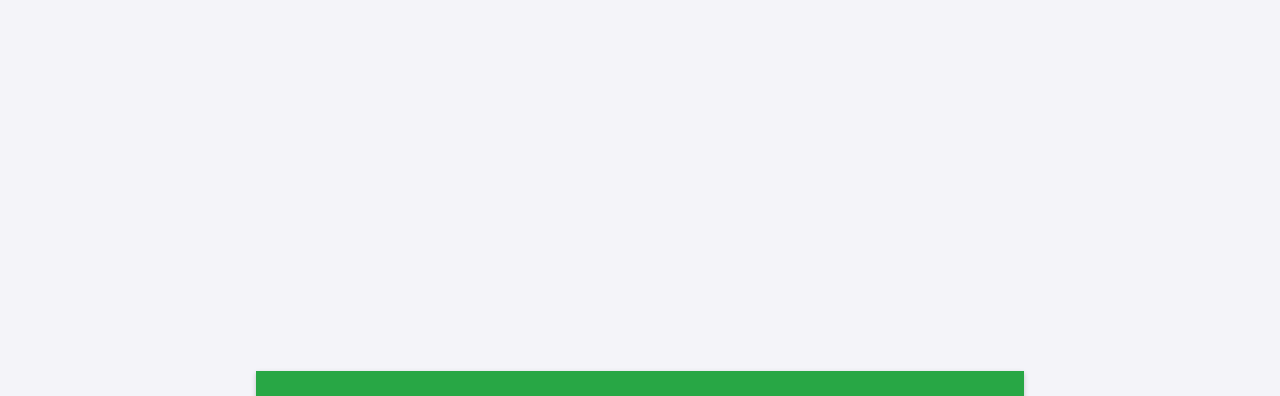
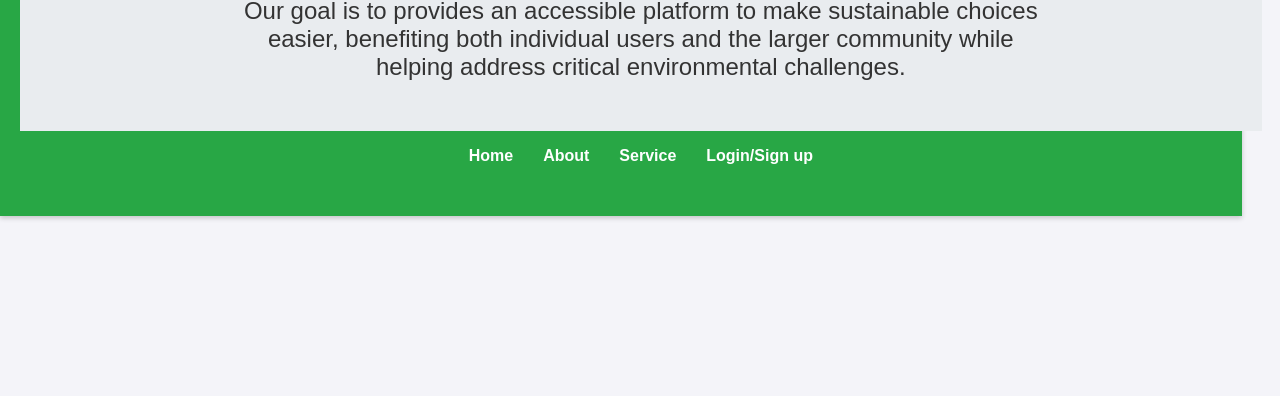
Before and after one commit to bangiscoder/3mtt-team-bh, a plain HTML site: page index.html in a window 1280 px wide. Shown: the part 243-639 px from the top of the page. Drawn offline with Linux system fonts and the light colour scheme.

Commit message:
Update general.css

```diff
--- a/styles/general.css
+++ b/styles/general.css
@@ -12,8 +12,8 @@ body {
     display: flex;
     flex-direction: column;
     align-items: center;
-    margin-right:20%;
-    margin-left:20%;
+    margin-right:3%;
+    margin-left:0%;
 }
 
 /* Sticky Header */
@@ -26,7 +26,7 @@ header {
     top: 0;
     z-index: 10;
     box-shadow: 0 2px 5px rgba(0, 0, 0, 0.2);
-    margin-top:80%;
+    margin-bottom:80%;
 
 }
 
```
